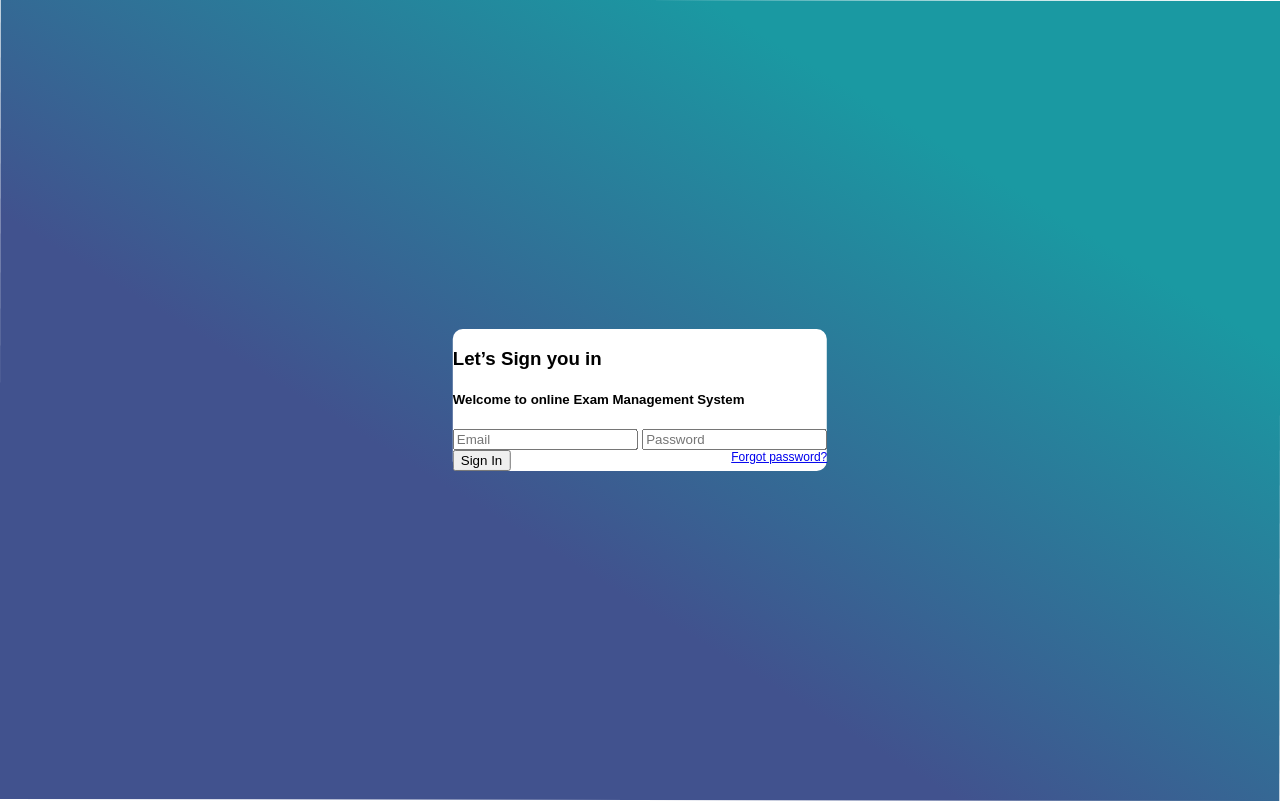
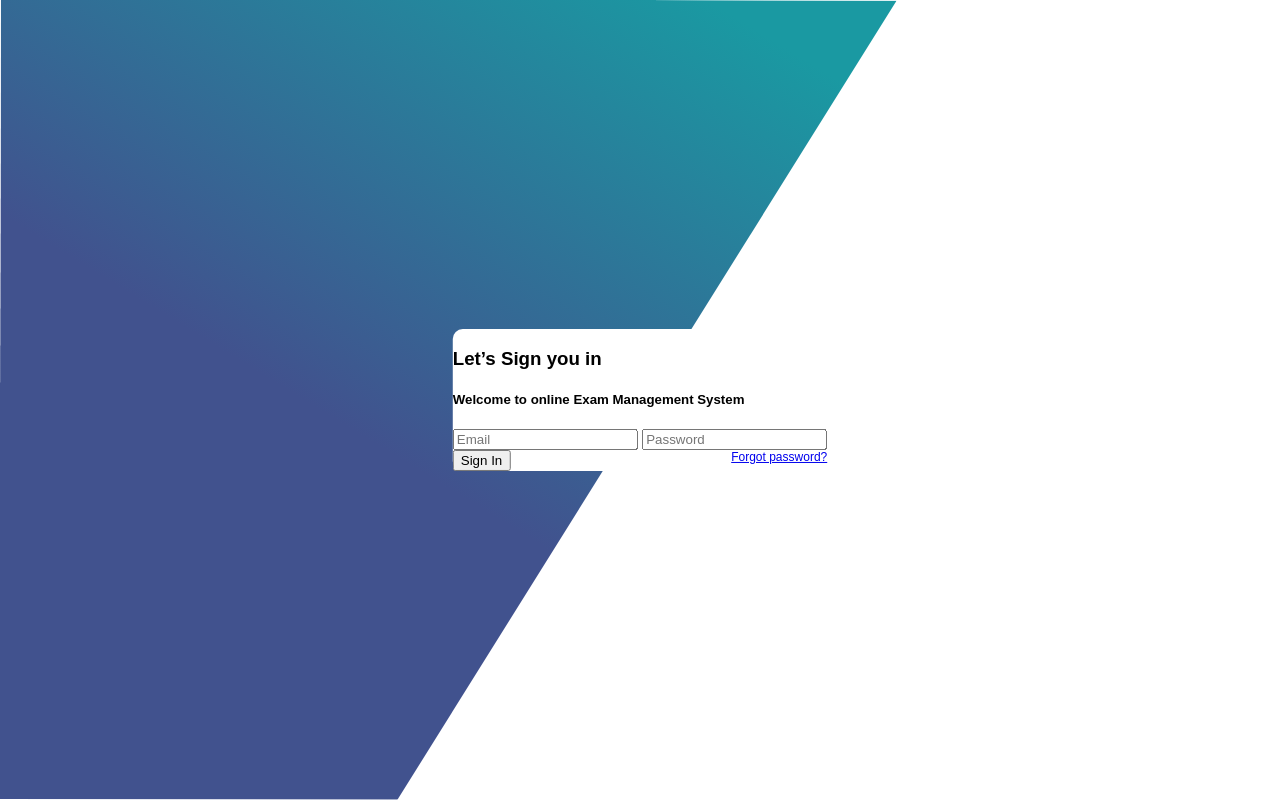
Before and after one commit to sabir-phantom/Web-project, a plain HTML site: page index.html in a window 1280 px wide. Drawn offline with Linux system fonts and the light colour scheme.

Commit message:
bg overlay updated

```diff
--- a/css/styles.css
+++ b/css/styles.css
@@ -14,11 +14,13 @@ body {
 .bg-layer {
   position: absolute;
   background: linear-gradient(211.36deg, #41528E 36.99%, #1A99A2 77.91%);
+  background-size: cover;
   width: 100%;
   height: 100%;
+  border-right: 100% solid transparent;
   mix-blend-mode: normal;
   transform: rotate(-179.9deg);
-
+  clip-path: polygon(30% 100%, 100% 100%, 100% -80%);
 }
 
 
```
